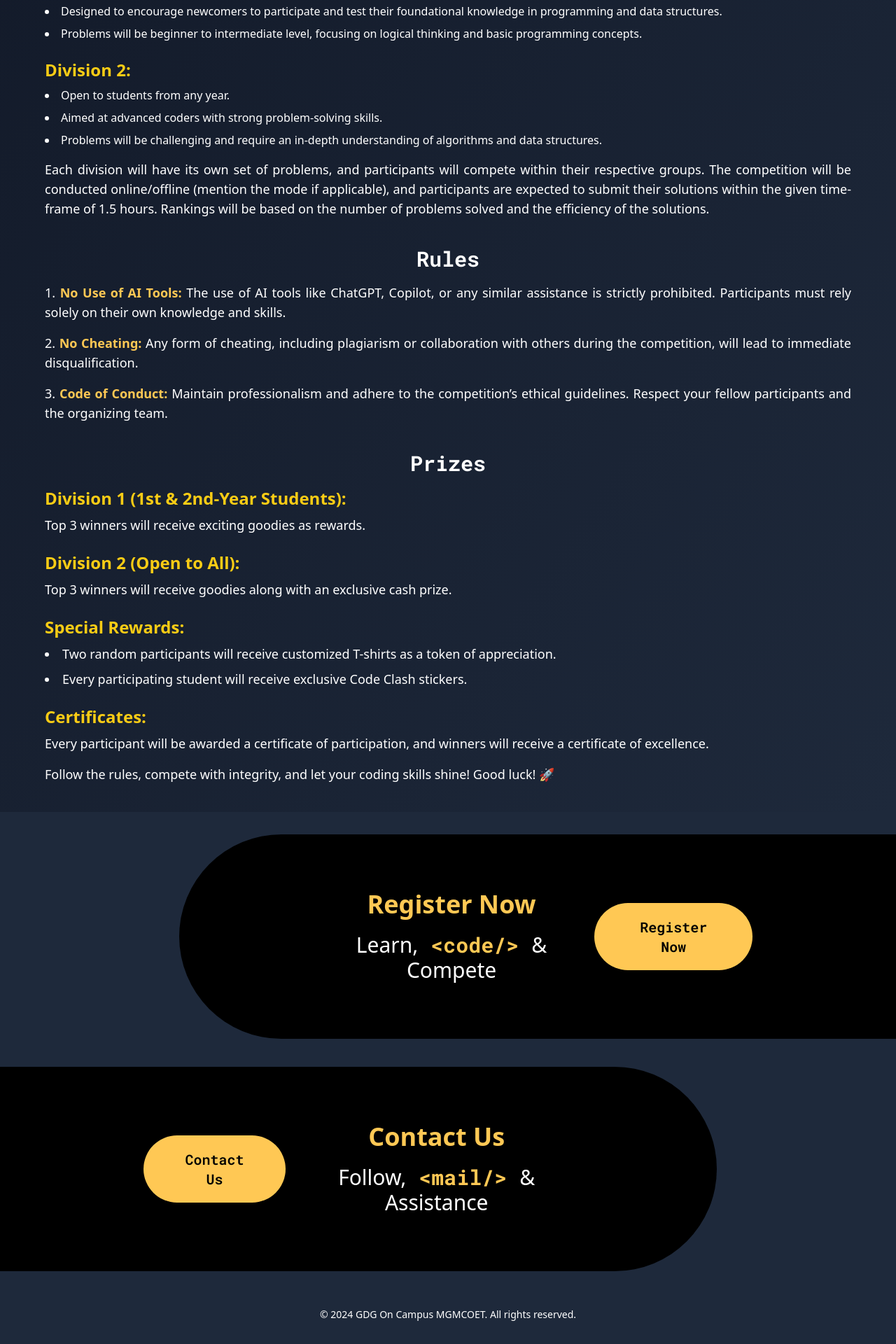
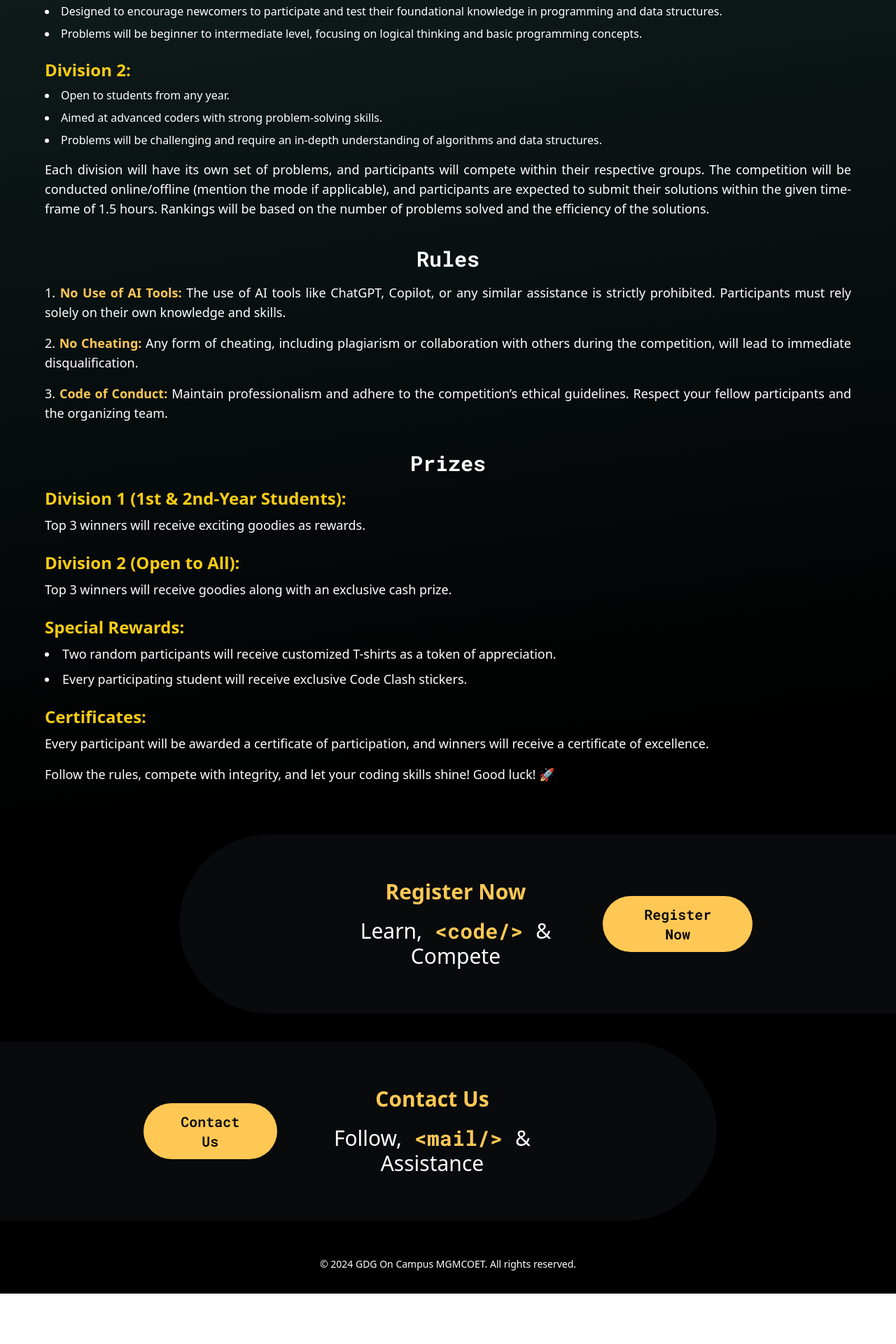
Before and after one commit to GDG-MGMCOET/codeclash-frontend, a React (Vite) app: page / in a window 1280 px wide. Shown: the part 1480-3400 px from the top of the page at 70% size. After the commit the page ends 3328 px from the top, so only its background shows below. Built offline with nearby package versions, Linux system fonts and the light colour scheme.

Commit message:
jg/landing page gradient, add whatsapp community link

```diff
--- a/src/components/About.jsx
+++ b/src/components/About.jsx
@@ -2,7 +2,7 @@ import React from "react";
 
 const About = () => {
   return (
-    <div className="min-h-screen bg-gradient-to-tl from-slate-800 to-gray-900 p-6 text-white md:p-10">
+    <div className="background min-h-screen p-6 text-white md:p-10">
       <div className="container mx-auto flex max-w-[1200px] flex-col gap-10 px-6 text-justify">
         <section className="mt-10">
           <h1 className="mb-4 text-center font-mono text-4xl font-bold text-white">
@@ -13,7 +13,7 @@ const About = () => {
             anticipated event organized by the GDG team to inspire, challenge,
             and showcase the coding talent within our student community.
             Scheduled to take place on{" "}
-            <strong>2nd December from 2:30 PM to 4:00 PM</strong>, this
+            <strong>2nd December from 1:45 PM to 3:15 PM</strong>, this
             competition is crafted to push your problem-solving abilities,
             logical reasoning, and programming expertise to the next level.
           </p>
--- a/src/components/Footer.jsx
+++ b/src/components/Footer.jsx
@@ -1,12 +1,15 @@
+import { Link } from "react-router-dom";
+import { CODING_COMMUNITY } from "../utils/constant";
+
 export default function Footer() {
   const codeText = " <code/> ";
   const mailtext = " <mail/> ";
   return (
-    <footer className="flex flex-col bg-black py-8 text-center text-white lg:gap-10 lg:bg-slate-800">
-      <div className="flex w-full items-center justify-center self-end bg-black py-10 md:text-3xl lg:w-4/5 lg:rounded-l-full lg:py-20">
+    <footer className="flex flex-col bg-black py-8 text-center text-white lg:gap-10">
+      <div className="bg-footer-CTA flex w-full items-center justify-center self-end py-8 md:text-3xl lg:w-4/5 lg:rounded-l-full lg:py-16">
         <div className="flex flex-col items-center justify-between gap-5 md:flex-row lg:w-4/5 xl:w-3/5">
           <div className="flex flex-col gap-5">
-            <h3 className="text-4xl font-semibold text-accent">Register Now</h3>
+            <h3 className="text-3xl font-semibold text-accent">Register Now</h3>
             <p className="text-2xl sm:text-3xl">
               Learn,
               <span className="font-mono font-bold text-accent">
@@ -15,15 +18,18 @@ export default function Footer() {
               & Compete
             </p>
           </div>
-          <button className="rounded-full bg-accent px-12 py-5 font-mono text-xl font-semibold text-black transition-all duration-300 hover:scale-105 hover:bg-yellow-600">
+          <Link
+            to="/register"
+            className="rounded-full bg-accent px-10 py-3 font-mono text-xl font-semibold text-black transition-all duration-300 hover:scale-105 hover:bg-yellow-600"
+          >
             Register Now
-          </button>
+          </Link>
         </div>
       </div>
-      <div className="flex w-full items-center justify-center bg-black py-10 md:text-3xl lg:w-4/5 lg:rounded-r-full lg:py-20">
+      <div className="bg-footer-CTA flex w-full items-center justify-center py-8 md:text-3xl lg:w-4/5 lg:rounded-r-full lg:py-16">
         <div className="flex flex-col items-center justify-between gap-5 md:flex-row lg:w-4/5 lg:flex-row-reverse xl:w-3/5">
           <div className="flex flex-col gap-5">
-            <h3 className="text-4xl font-semibold text-accent">Contact Us</h3>
+            <h3 className="text-3xl font-semibold text-accent">Contact Us</h3>
             <p className="text-2xl sm:text-3xl">
               Follow,
               <span className="font-mono font-bold text-accent">
@@ -32,9 +38,13 @@ export default function Footer() {
               & Assistance
             </p>
           </div>
-          <button className="rounded-full bg-accent px-12 py-5 font-mono text-xl font-semibold text-black transition-all duration-300 hover:scale-105 hover:bg-yellow-600">
+          <a
+            href={CODING_COMMUNITY}
+            target="_blank"
+            className="rounded-full bg-accent px-10 py-3 font-mono text-xl font-semibold text-black transition-all duration-300 hover:scale-105 hover:bg-yellow-600"
+          >
             Contact Us
-          </button>
+          </a>
         </div>
       </div>
 
--- a/src/index.css
+++ b/src/index.css
@@ -3,5 +3,17 @@
 @tailwind utilities;
 
 html {
-    scroll-behavior: smooth;
-  }
+  scroll-behavior: smooth;
+}
+
+.background {
+  background: linear-gradient(
+    171.9deg,
+    #0a0d0e 2%,
+    #080909 2.77%,
+    #080a0a 7.4%,
+    #0c1013 10%,
+    #101d1e 26.93%,
+    #000000 93.77%
+  );
+}
--- a/src/service/index.js
+++ b/src/service/index.js
@@ -1,12 +1,15 @@
 export const registerService = {
   register: async ({ formData }) => {
-    const res = await fetch("http://localhost:3001/v1/participants", {
-      method: "POST",
-      headers: {
-        "Content-Type": "application/json",
+    const res = await fetch(
+      "https://codeclash-backend.onrender.com/v1/participants",
+      {
+        method: "POST",
+        headers: {
+          "Content-Type": "application/json",
+        },
+        body: JSON.stringify(formData),
       },
-      body: JSON.stringify(formData),
-    });
+    );
 
     return res.json();
   },
--- a/src/utils/constant.js
+++ b/src/utils/constant.js
@@ -13,3 +13,6 @@ export const CLASS_OPTIONS = [
   "TTCS-C",
   "BTCS",
 ];
+
+export const CODING_COMMUNITY =
+  "https://chat.whatsapp.com/Fv8DFFkNiySFFkTynK1ifo";
--- a/tailwind.config.js
+++ b/tailwind.config.js
@@ -10,6 +10,7 @@ export default {
       colors: {
         accent: "#FFC854",
         bg: "#212121",
+        "footer-CTA": "#080a0c",
       },
     },
   },
```
